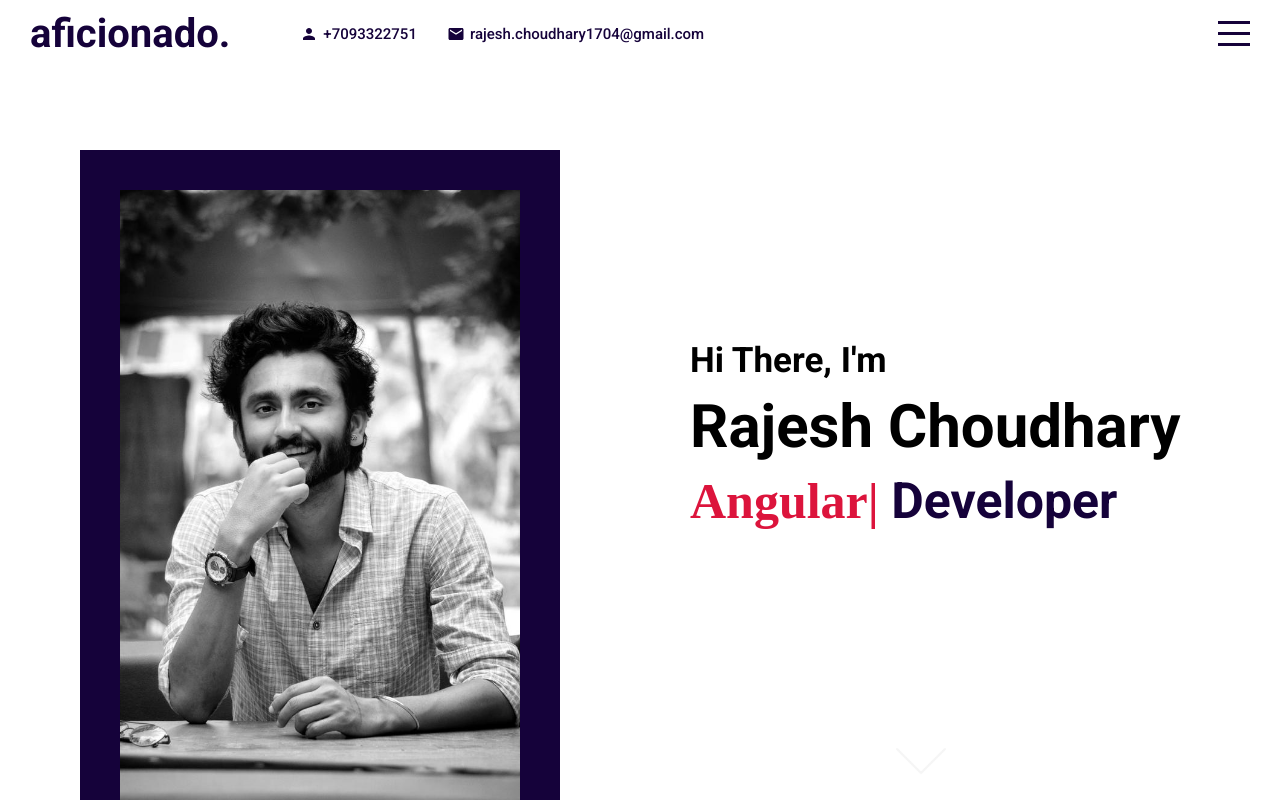
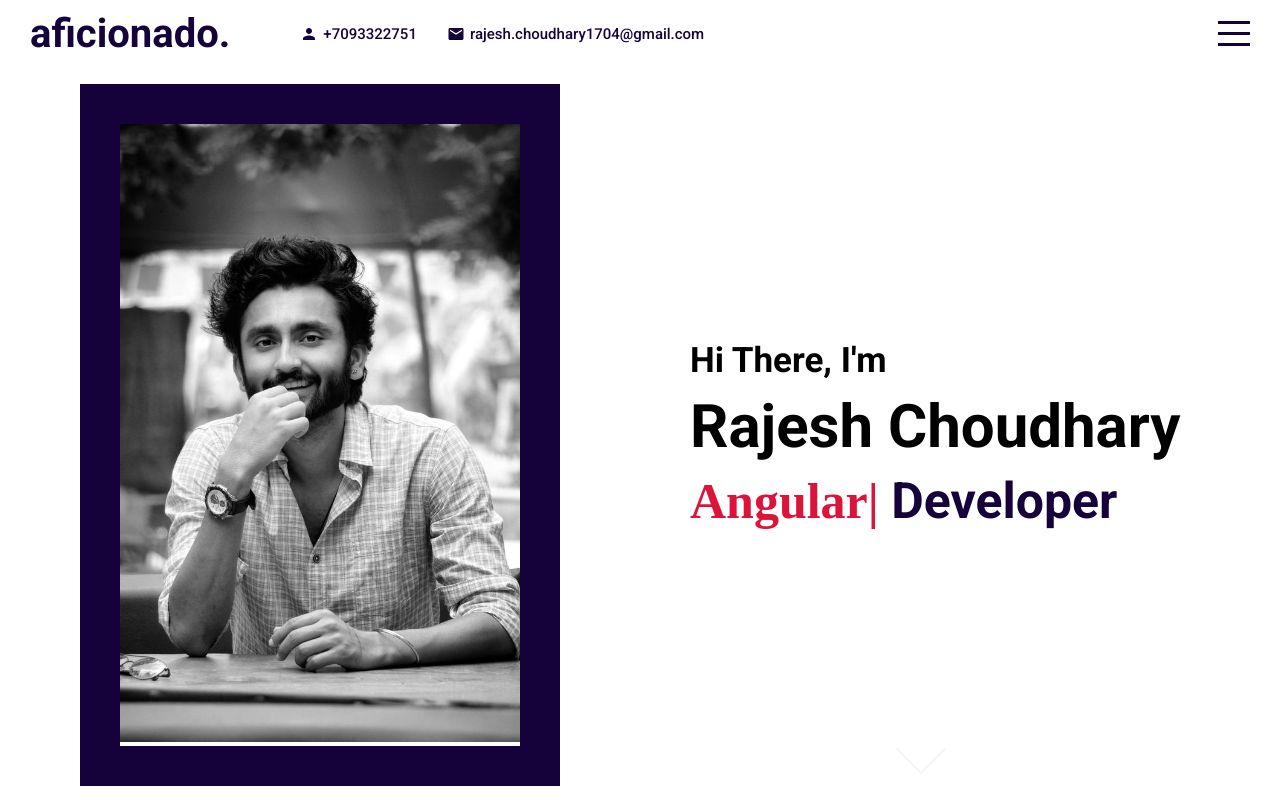
Before and after one commit to RajeshCh17/rajeshch-portfolio, a React (Create React App) app: page / in a window 1280 px wide. Built offline with nearby package versions, Linux system fonts and the light colour scheme; a web font is replaced by a local one.

Commit message:
img centered in left for medium screens

```diff
--- a/src/components/intro/Intro.styles.scss
+++ b/src/components/intro/Intro.styles.scss
@@ -15,6 +15,10 @@
             flex: 1;
           }
 
+        @include mediumScreen {
+            display: flex;
+            align-items: center;
+        }
         .outerborder{
             border: 40px solid #15023a;
             margin: 40px;
@@ -22,7 +26,7 @@
 
             @include mobile {
                 border: 0 solid transparent;
-              }
+            }
 
             @include largeScreen {
                 border: 0 solid transparent;
--- a/src/global.scss
+++ b/src/global.scss
@@ -1,7 +1,6 @@
 $mainColor: #15023a;
 
 $mobileWidth: 768px;
-
 $largeWidth: 1229px;
 
 @mixin mobile {
@@ -15,3 +14,9 @@ $largeWidth: 1229px;
         @content
     }
 }
+
+@mixin mediumScreen {
+    @media (min-width: #{$mobileWidth}) and (min-width: #{$largeWidth}){
+        @content
+    }
+}
```
